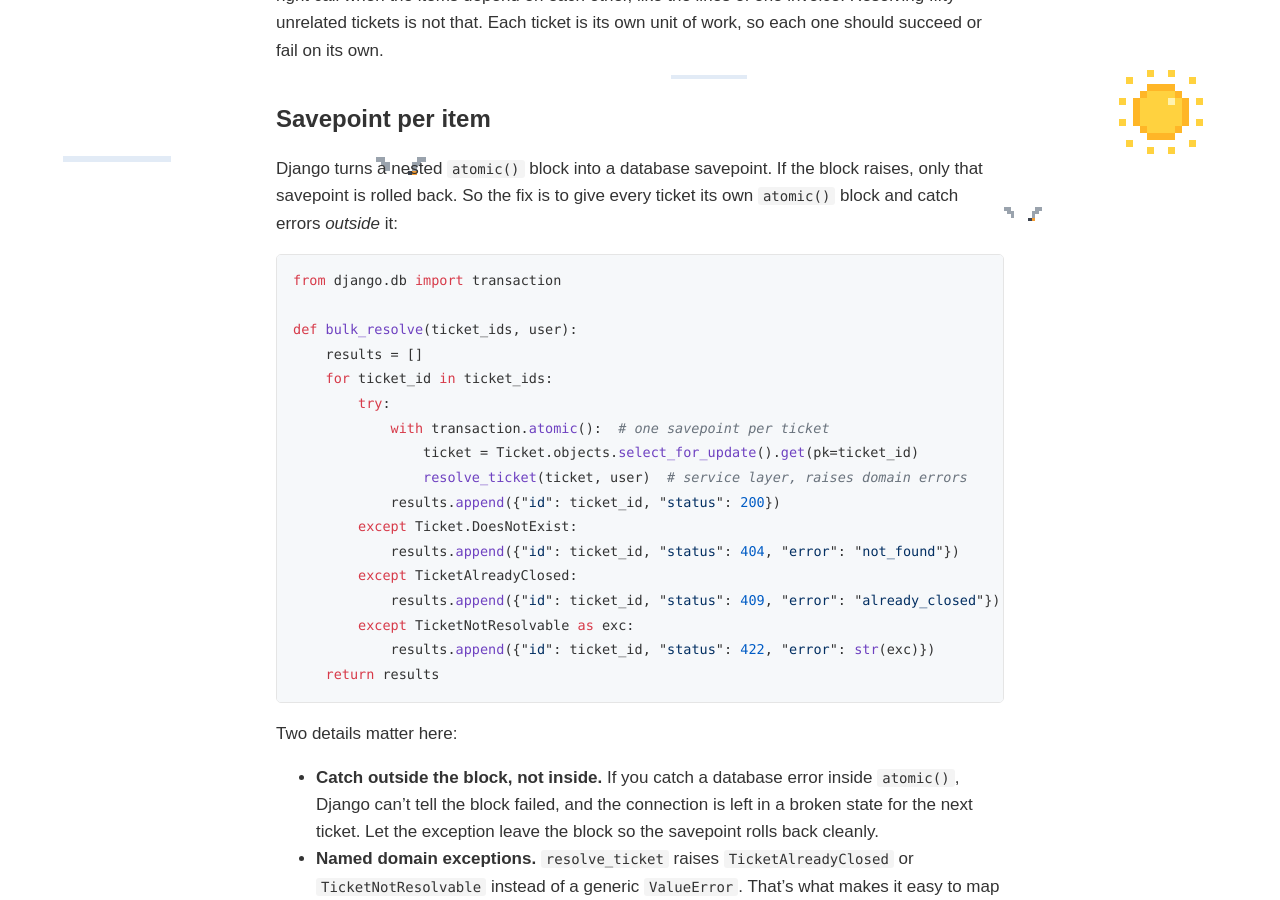
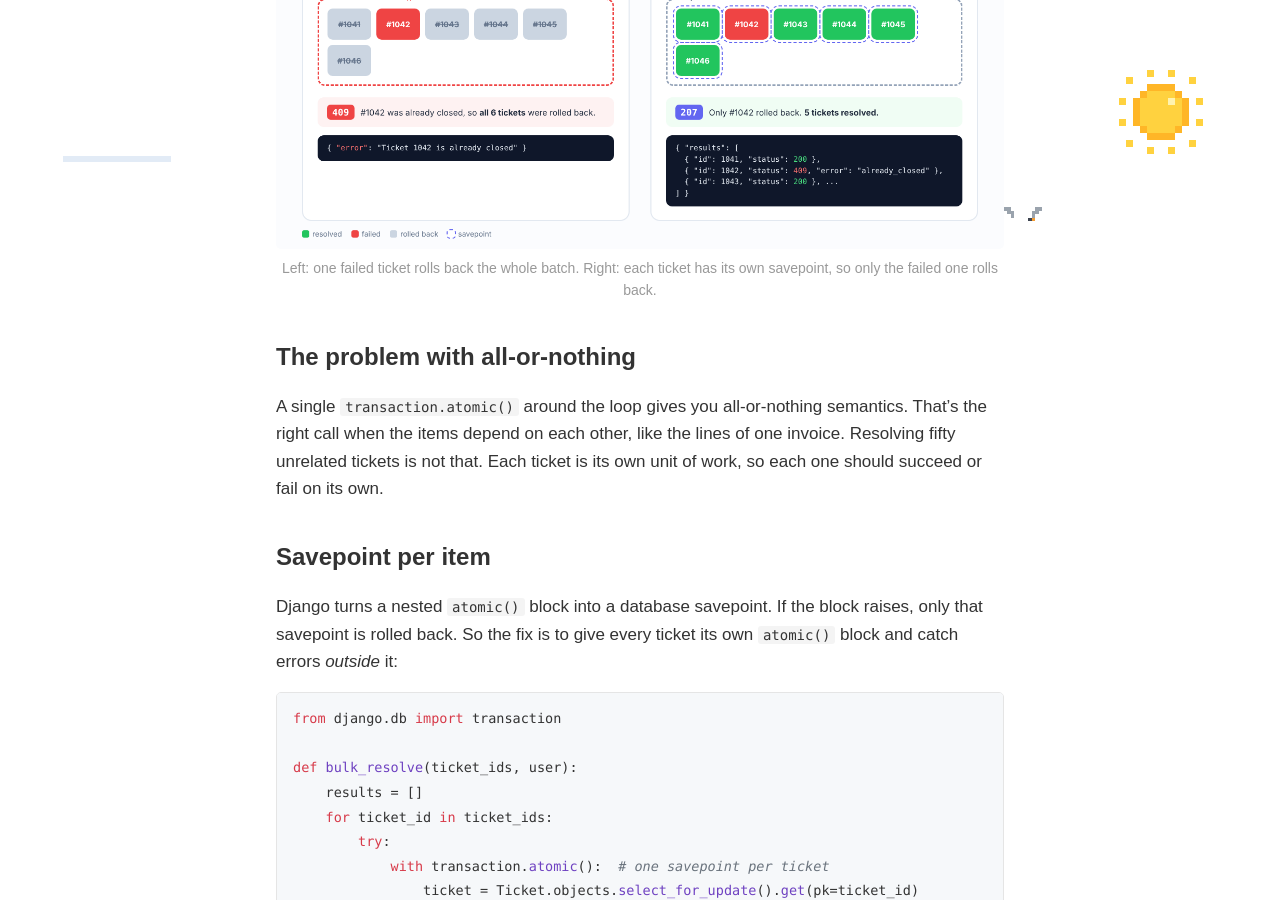
Before and after one commit to 0Mustafa37/0Mustafa37.github.io, a Jekyll site: the page built from _posts/2026-11-01-bulk-api-207-multi-status-savepoints.md, in a window 1280 px wide and 900 px high, scrolled down 625 px. Built offline with Jekyll 4.4.1, drawn with Linux system fonts in a browser that asks for light colours.

Commit message:
Add diagram to the bulk-resolve post
Co-Authored-By: Claude Opus 5.5 <noreply@anthropic.com>
Claude-Session: https://claude.ai/code/session_01N82b9m2pLFxbpPTijEcMMC

```diff
--- a/_posts/2026-11-01-bulk-api-207-multi-status-savepoints.md
+++ b/_posts/2026-11-01-bulk-api-207-multi-status-savepoints.md
@@ -10,6 +10,11 @@ On ETEPS, our field service platform, support agents often need to close dozens
 It worked until it didn't. One ticket in a batch of fifty was already closed by someone else, the service raised, and the whole transaction rolled back. The agent saw a single error message and had no idea that the other forty-nine tickets were fine and just needed a retry.
 
 Here's how I fixed it.
+
+<figure>
+  <img src="/assets/blog/bulk-resolve-savepoints.png" alt="Diagram comparing one transaction for the whole batch with one savepoint per ticket">
+  <figcaption>Left: one failed ticket rolls back the whole batch. Right: each ticket has its own savepoint, so only the failed one rolls back.</figcaption>
+</figure>
 
 ## The problem with all-or-nothing
 
```
Also changed, not shown: assets/blog/bulk-resolve-savepoints.png (added).
